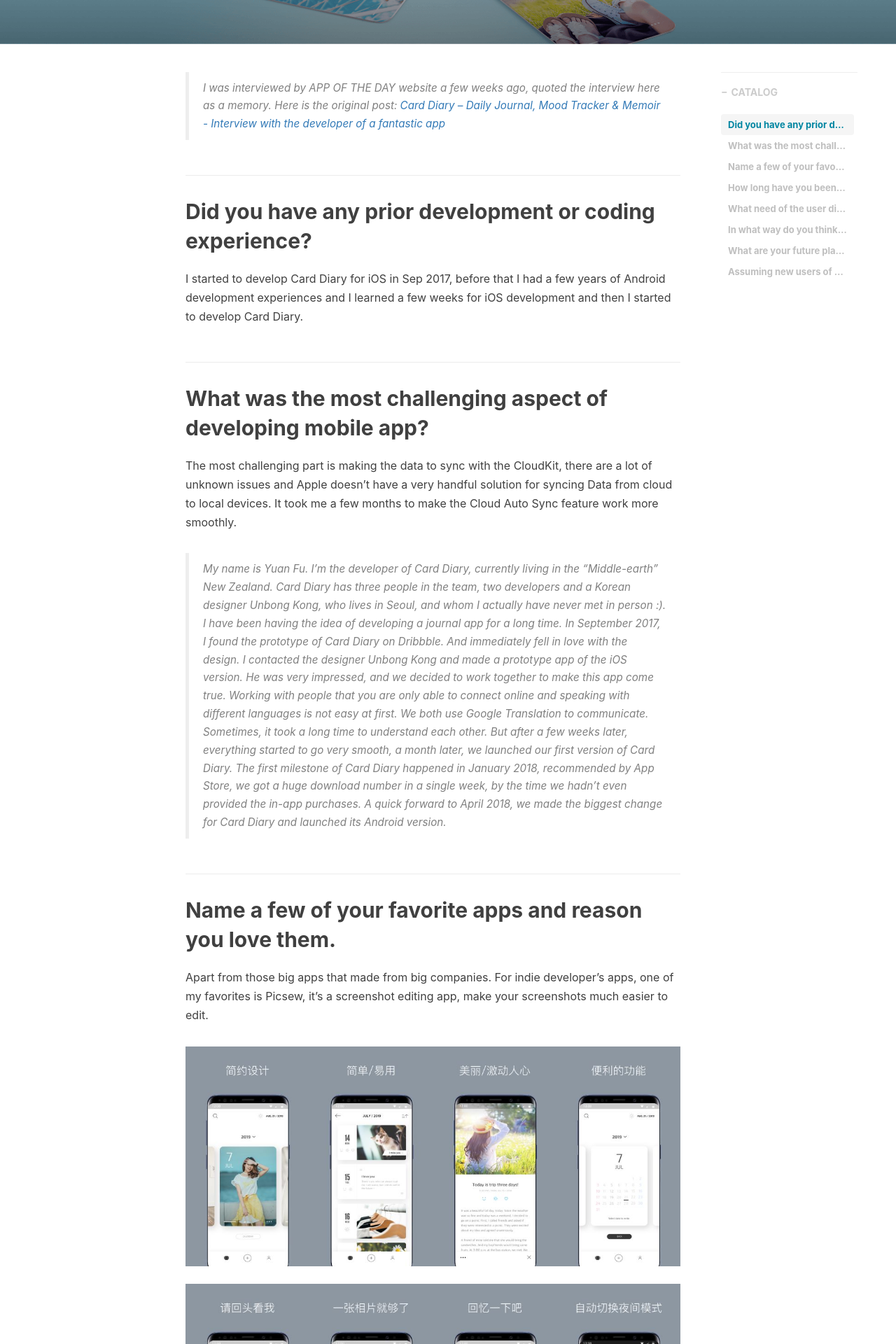
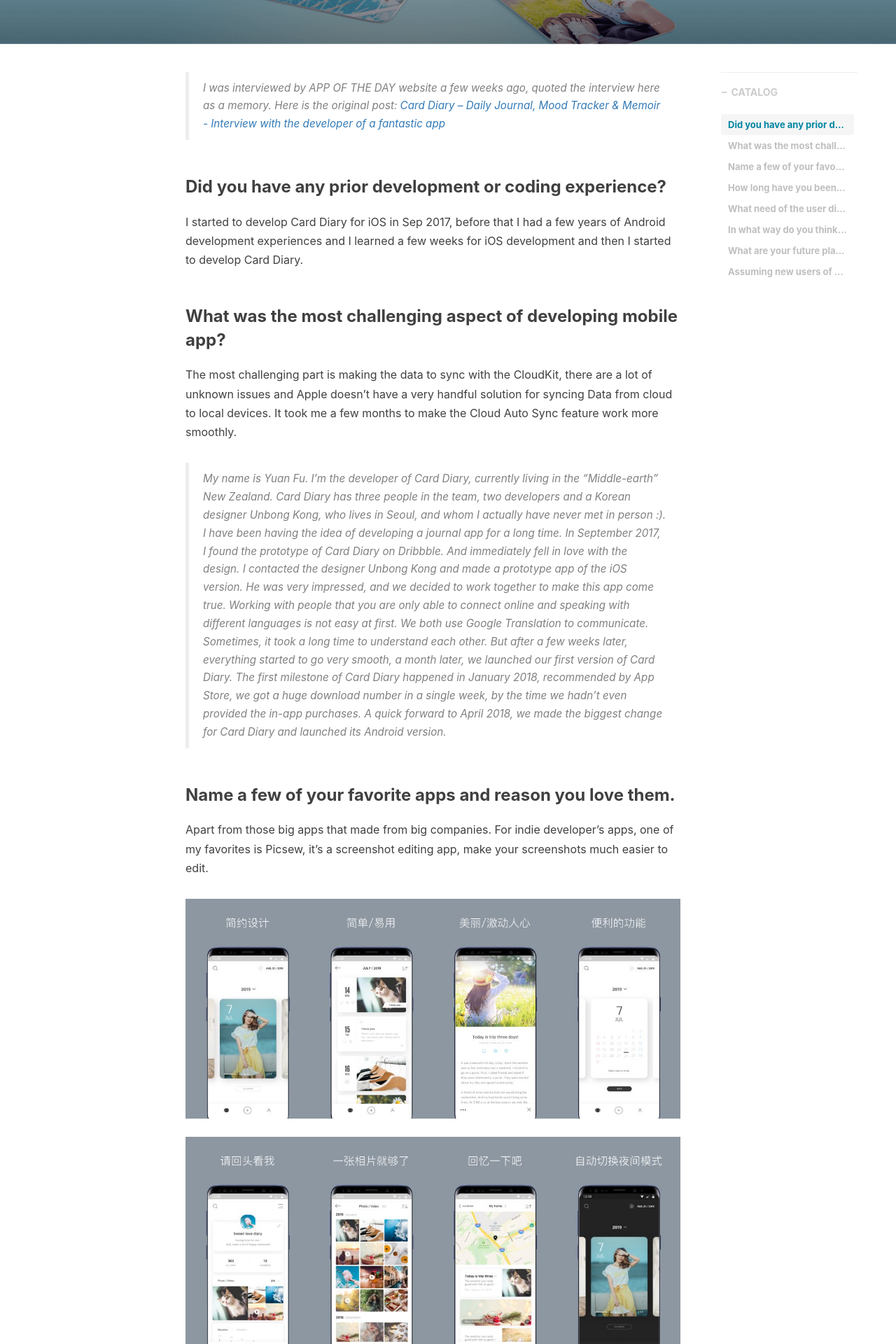
Before and after one commit to MrFuFuFu/mrfufufu.github.io, a Jekyll site: the page built from _posts/2020-06-16-CardDiary-Interview-with-the-developer.markdown, in a window 1280 px wide. Shown: the part 515-2435 px from the top of the page at 70% size. Built offline with Jekyll 4.4.1, drawn with Linux system fonts in a browser that asks for light colours; nearby versions of some CDN libraries; comment, search, counter and statistics services are not loaded.

Commit message:
Title updated

```diff
--- a/_posts/2020-06-16-CardDiary-Interview-with-the-developer.markdown
+++ b/_posts/2020-06-16-CardDiary-Interview-with-the-developer.markdown
@@ -12,39 +12,39 @@
 
 > I was interviewed by APP OF THE DAY website a few weeks ago, quoted the interview here as a memory. Here is the original post: [Card Diary – Daily Journal, Mood Tracker & Memoir - Interview with the developer of a fantastic app](https://apps.apple.com/cn/story/id1433996215)
 
-## Did you have any prior development or coding experience?
+### Did you have any prior development or coding experience?
 
 I started to develop Card Diary for iOS in Sep 2017, before that I had a few years of Android development experiences and I learned a few weeks for iOS development and then I started to develop Card Diary.
 
-## What was the most challenging aspect of developing mobile app?
+### What was the most challenging aspect of developing mobile app?
 
 The most challenging part is making the data to sync with the CloudKit, there are a lot of unknown issues and Apple doesn’t have a very handful solution for syncing Data from cloud to local devices. It took me a few months to make the Cloud Auto Sync feature work more smoothly.
 
 > My name is Yuan Fu. I’m the developer of Card Diary, currently living in the “Middle-earth” New Zealand. Card Diary has three people in the team, two developers and a Korean designer Unbong Kong, who lives in Seoul, and whom I actually have never met in person :). I have been having the idea of developing a journal app for a long time. In September 2017, I found the prototype of Card Diary on Dribbble. And immediately fell in love with the design. I contacted the designer Unbong Kong and made a prototype app of the iOS version. He was very impressed, and we decided to work together to make this app come true. Working with people that you are only able to connect online and speaking with different languages is not easy at first. We both use Google Translation to communicate. Sometimes, it took a long time to understand each other. But after a few weeks later, everything started to go very smooth, a month later, we launched our first version of Card Diary. The first milestone of Card Diary happened in January 2018, recommended by App Store, we got a huge download number in a single week, by the time we hadn't even provided the in-app purchases. A quick forward to April 2018, we made the biggest change for Card Diary and launched its Android version.
 
-## Name a few of your favorite apps and reason you love them.
+### Name a few of your favorite apps and reason you love them.
 
 Apart from those big apps that made from big companies. For indie developer’s apps, one of my favorites is Picsew, it’s a screenshot editing app, make your screenshots much easier to edit.
 
 ![](/img/carddiary/zuimei-android-0.jpeg)
 ![](/img/carddiary/zuimei-android-4.jpeg)
 
-## How long have you been working on this app?
+### How long have you been working on this app?
 
 Card Diary started in Sep 2017 so it’s been almost 3 years. It is available on both Google Play and App Store.
 
-## What need of the user did you have in mind when developing this app?
+### What need of the user did you have in mind when developing this app?
 
 Developing an app that is minimalistic, functional, and most importantly well designed.
 
-## In what way do you think your app is better than similar apps on the market? Please describe in detail what innovation you think you bring and what you are proud of in your app.
+### In what way do you think your app is better than similar apps on the market? Please describe in detail what innovation you think you bring and what you are proud of in your app.
 
 When compared to other similar apps, Card Diary makes the journaling easier, prettier, and most importantly respects user privacy. Card Diary makes journaling a simple, mindful, and highly rewarding activity. The concept behind Card Diary is simply to use cards to make your own diary. You can write one card for each day.
 
-## What are your future plans and expected features of the coming new versions of this app?
+### What are your future plans and expected features of the coming new versions of this app?
 
 The macOS version of the app is coming soon. That’s the biggest plan. Another plan is making Android data sync with iOS data so that the barriers between Android and iOS are reduced since we’re using iCloud for iOS version and Google Drive for Android version cloud data storage.
 
-## Assuming new users of your app are reading this page. What do you want to ask them to do (contact you about X, Share the app, etc.)?
+### Assuming new users of your app are reading this page. What do you want to ask them to do (contact you about X, Share the app, etc.)?
 
 I hope that you will enjoy using Card Diary. If Card Diary can help bring you some memories or a slight joy from journaling, that would be my biggest achievement of development Card Diary. You can contact us through our email CardDiaryApp@gmail.com
```
